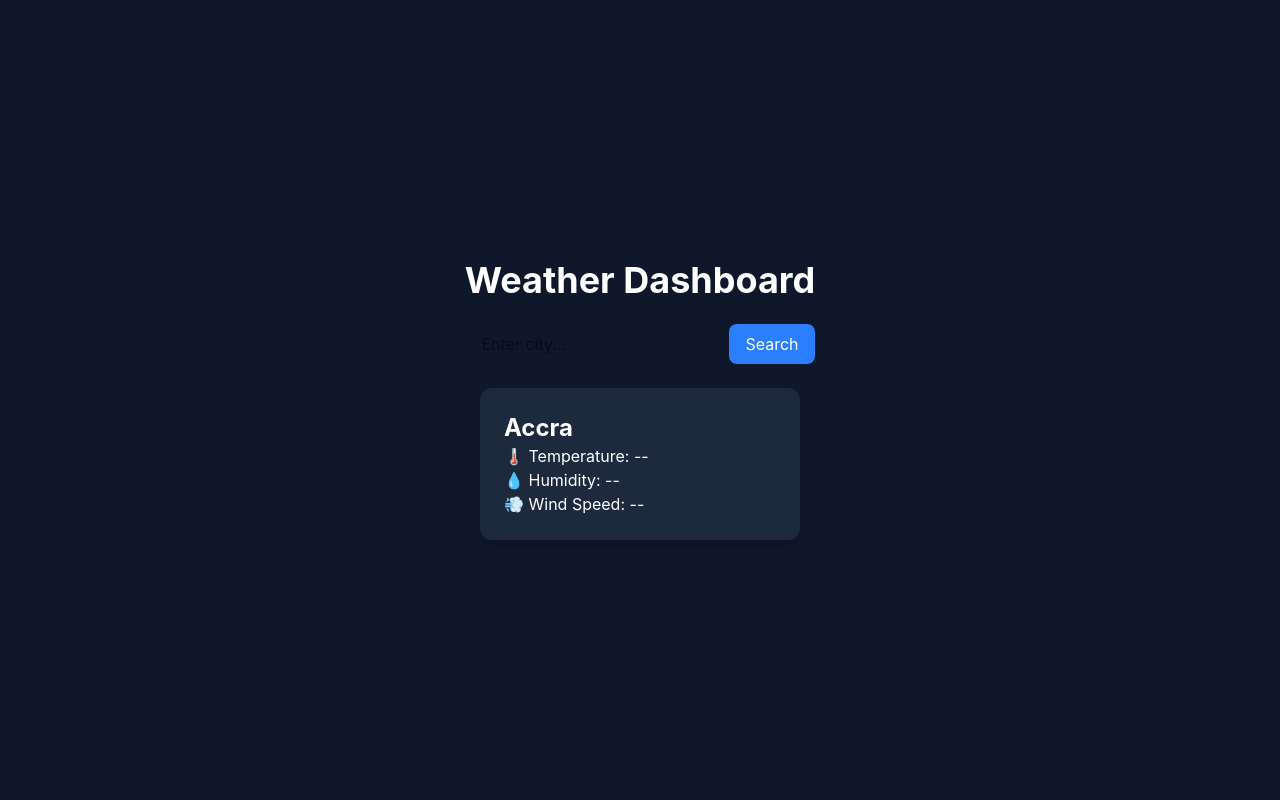
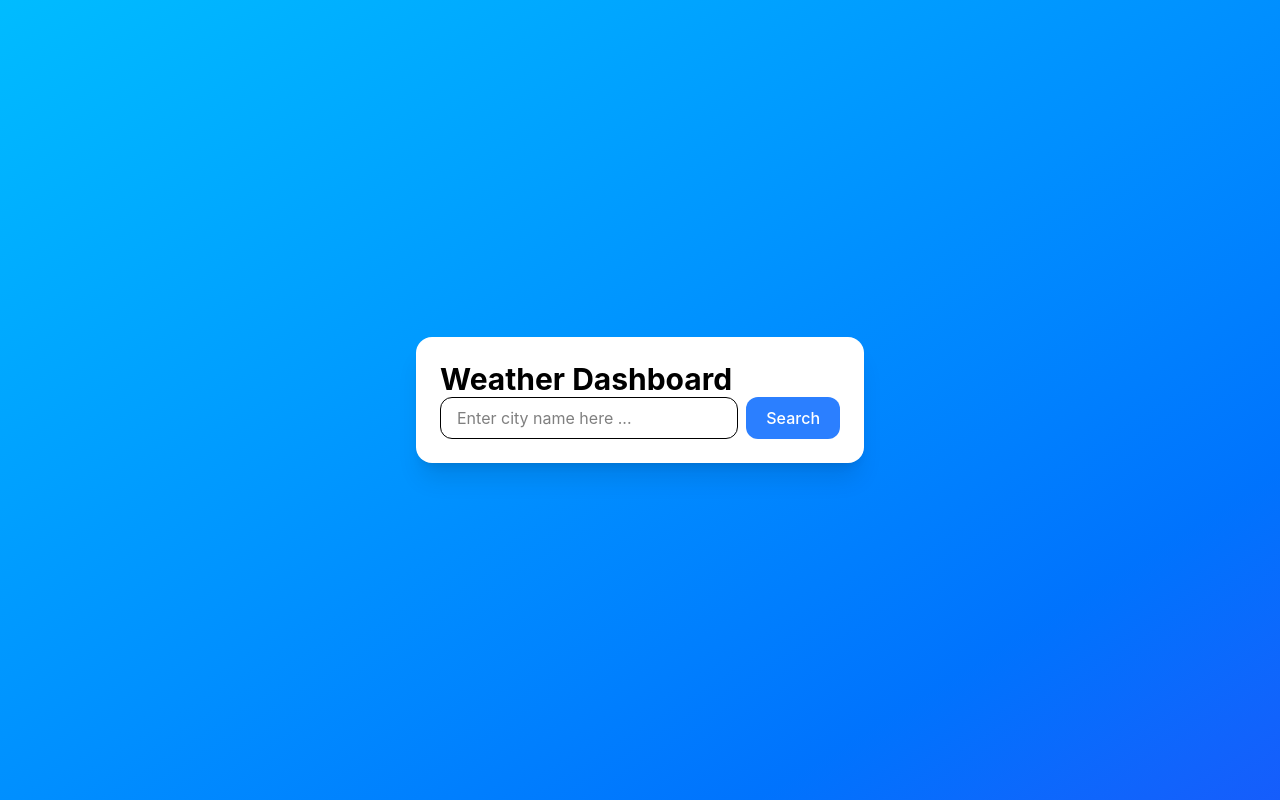
Before and after one commit to EmmanuelOseiMensah/alx-capstone-project-weatherApp, a React (Vite) app in the folder weather-app-project/: page / in a window 1280 px wide. Built offline with nearby package versions, Linux system fonts and the light colour scheme.

Commit message:
Fetch data from API(openweathermap.org) and restyle components to meet design requirments

```diff
--- a/weather-app-project/src/App.jsx
+++ b/weather-app-project/src/App.jsx
@@ -1,12 +1,52 @@
+import {useState} from 'react';
+import  ErrorMessage from './components/ErrorMessage';
 import SearchBar from "./components/SearchBar";
 import WeatherCard from "./components/WeatherCard";
 
+
 function App() {
+   const[city, setCity] = useState("");
+   const [weather, setWeather] =useState(null);
+   const [loading, setLoading] = useState(false);
+   const [error, setError] = useState("");
+
+   const fetchWeatherData = async ( ) => {
+    if(!city) {
+      setError("Please enter a city name");
+      return;
+    }
+    setLoading(true);
+    setError(" ");
+    setWeather(null);
+
+    try {
+      const API_KEY = import.meta.env.VITE_WEATHER_API_KEY;
+      const url = `https://api.openweathermap.org/data/2.5/weather?q=${city}&appid=${API_KEY}&units=metric`;
+
+      const response = await fetch(url);
+      if (!response.ok) throw new Error("City not found");
+
+      const data = await response.json();
+      setWeather(data);
+    } catch (err) {
+      setError(err.message);
+    } finally {
+      setLoading(false)
+    }
+  };
+
   return (
-    <div className="min-h-screen bg-slate-900 text-white flex flex-col items-center justify-center gap-6">
-      <h1 className="text-4xl font-bold">Weather Dashboard</h1>
-      <SearchBar />
-      <WeatherCard />
+    <div className="min-h-screen bg-gradient-to-br from-sky-400 to-blue-600 flex items-center
+    justify-center px-4">
+        <div className="w-full max-w-md bg-white rounded-2xl shadow-xl p-6">
+            <h1 className="text-3xl font-bold">Weather Dashboard</h1>
+
+            <SearchBar city={city} setCity={setCity} onSearch={fetchWeatherData} />
+            {loading && <p className="text-center text-gray-500 mt-4">Fetching weather ...</p>}
+            <ErrorMessage message={error} />
+            <WeatherCard weather={weather} />
+
+        </div>
     </div>
   );
 }
--- a/weather-app-project/src/components/ErrorMessage.jsx
+++ b/weather-app-project/src/components/ErrorMessage.jsx
@@ -0,0 +1,10 @@
+function ErrorMessage({message}) {
+    if(!message) return null; //Don't give error message if there are no erros
+
+    return(
+        <p className="text-center text-red-500 mt-4">{message}</p>
+
+    );
+
+}
+export default ErrorMessage;
--- a/weather-app-project/src/components/SearchBar.jsx
+++ b/weather-app-project/src/components/SearchBar.jsx
@@ -2,14 +2,17 @@ function SearchBar({ city, setCity, onSearch }) {
   return (
     <div className="flex gap-2">
       <input
+        type="text"
         value={city}
+        placeholder ="Enter city name here ..."
         onChange={(e) => setCity(e.target.value)}
-        placeholder="Enter city..."
-        className="px-4 py-2 rounded-lg text-black w-64"
+        className="flex-1 px-4 py-2 border rounded-xl focus:outline-none focus:ring-2
+        focus:ring-blue-400"
       />
       <button
         onClick={onSearch}
-        className="bg-blue-500 px-4 py-2 rounded-lg"
+        className="px-5 py-2 bg-blue-500 text-white rounded-xl hover:bg-600
+        transition font-medium"
       >
         Search
       </button>
--- a/weather-app-project/src/components/WeatherCard.jsx
+++ b/weather-app-project/src/components/WeatherCard.jsx
@@ -1,10 +1,25 @@
-function WeatherCard() {
+function WeatherCard({weather}) {
+   if(!weather) return null;
+
   return (
-    <div className="bg-slate-800 p-6 rounded-xl shadow-lg w-80">
-      <h2 className="text-2xl font-bold">Accra</h2>
-      <p>🌡 Temperature: --</p>
-      <p>💧 Humidity: --</p>
-      <p>💨 Wind Speed: --</p>
+    <div className="mt-6 text-center">
+      <h2 className="text-xl font-semibold text-gray-700">{weather.name}</h2>
+      <p className="text-6xl font-bold text-blue-500 my-4">{Math.round(weather.main.temp)}℃</p>
+      <p className="capitalize text-gray-600">{weather.weather[0].description}</p>
+
+      <div className="mt-6 grid grid-cols-2 gap-4 text-sm">
+
+            <div className="bg-blue-50 round-lg p-3">
+                 <p className="text-gray-500">💧 Humidity</p>
+                 <p className="font-semibold">{weather.main.humidity}</p>
+            </div>
+
+            <div className="bg-blue-50 rounded-lg p-3">
+                 <p className="text-gray-500">💨 Wind Speed</p>
+                 <p className="font-semibold">{weather.wind.speed}m/s</p>
+            </div>
+          </div>
+
     </div>
   );
 }
```
Also changed, not shown: 1 other file (tests, documents, lock files or other folders).
